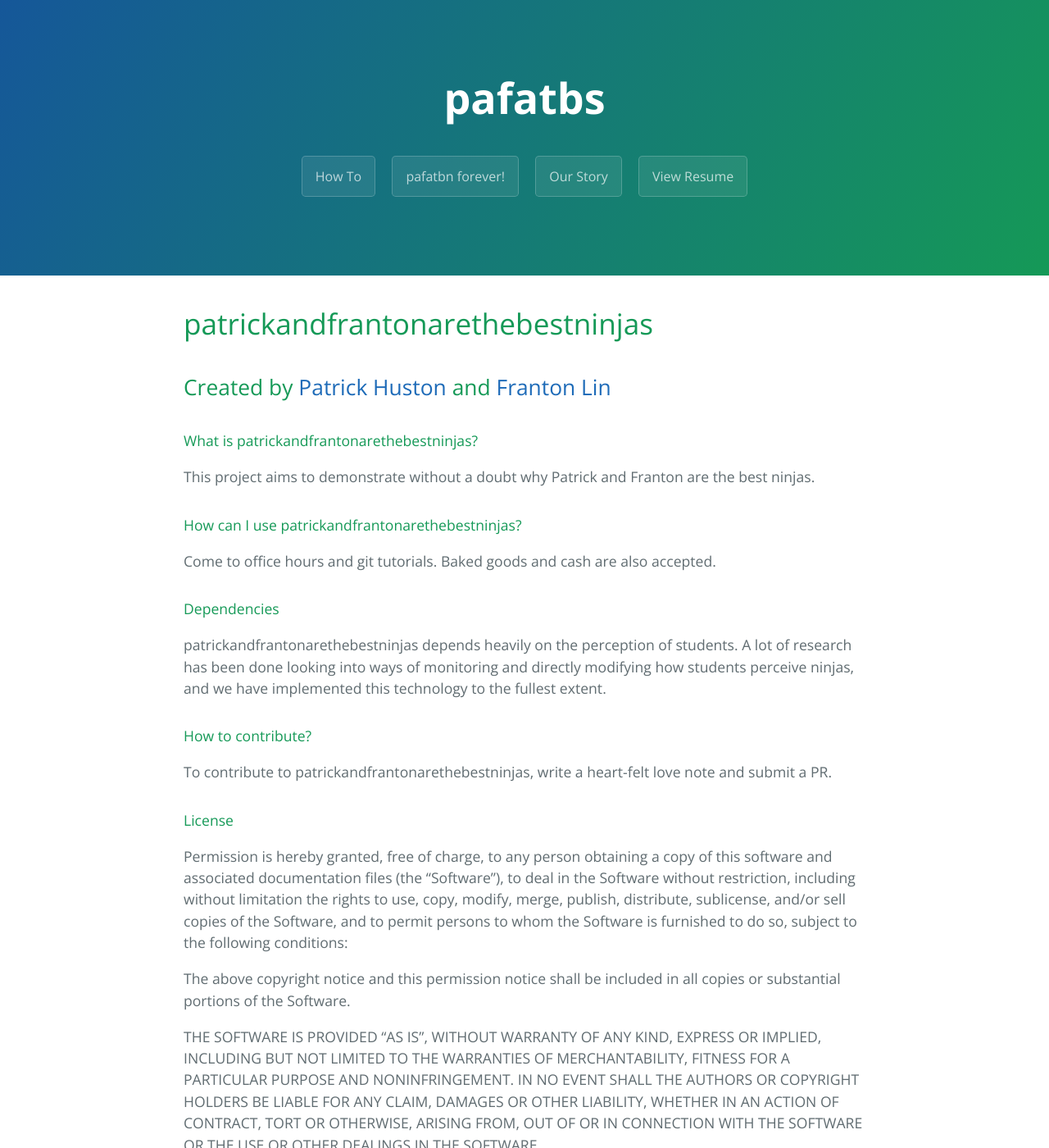
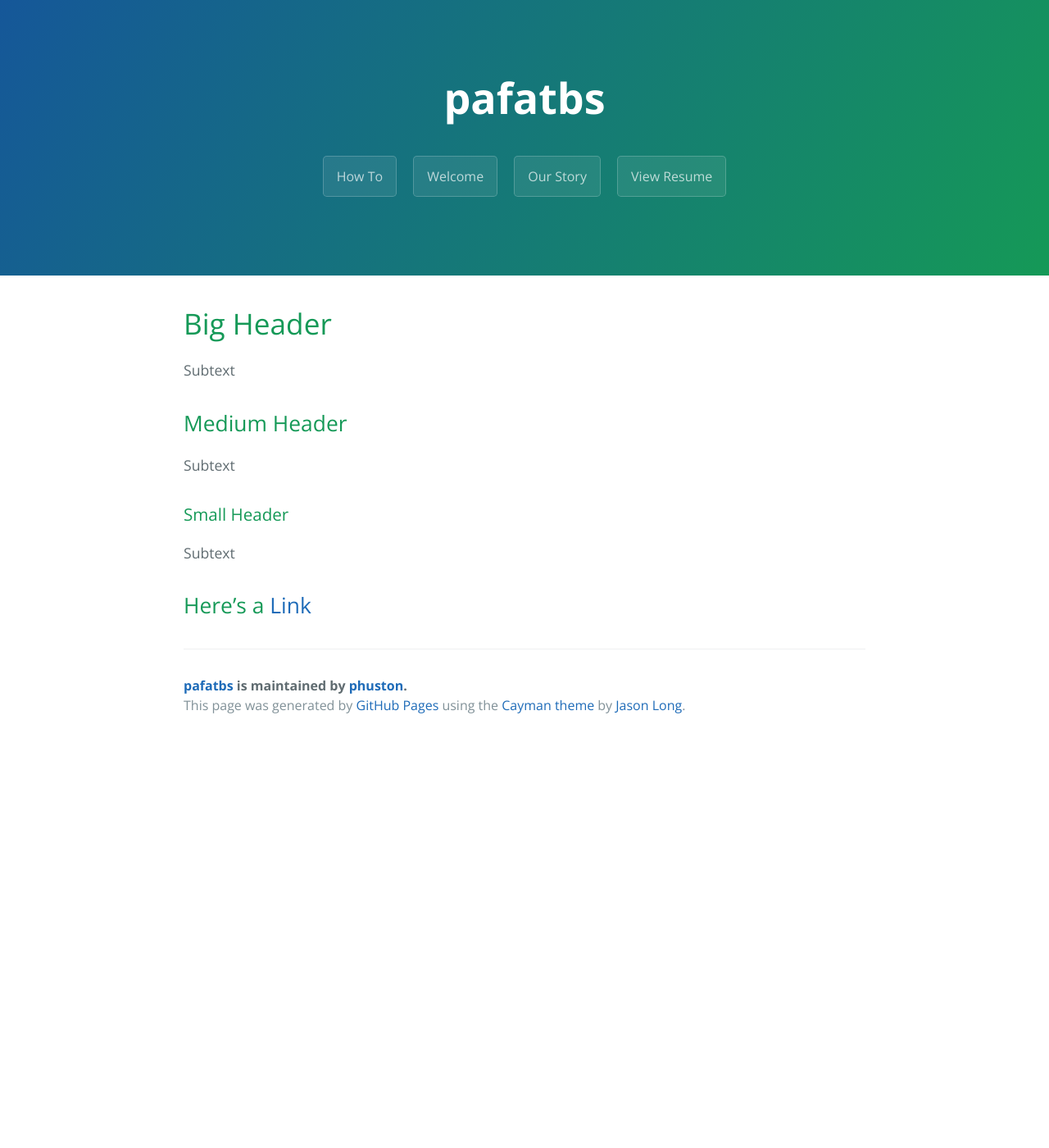
Before and after one commit to mse63/mse63.github.io, a Jekyll site: the page built from index.md, in a window 1280 px wide and 1400 px high. Shown: the whole window at 82% size. Built offline with Jekyll 4.4.1, drawn with Linux system fonts in a browser that asks for light colours; some of the changed text lies outside the part shown.

Commit message:
Update index.md

```diff
--- a/index.md
+++ b/index.md
@@ -1,29 +1,16 @@
 ---
-title: pafatbn forever!
+title: Welcome
 layout: template
 filename: index
 ---
 
-# patrickandfrantonarethebestninjas
+# Big Header
+Subtext
 
-## Created by [Patrick Huston](http://www.patrickhuston.com/) and [Franton Lin](frantonlin.com)
+## Medium Header
+Subtext
 
-#### What is patrickandfrantonarethebestninjas?
-This project aims to demonstrate without a doubt why Patrick and Franton are the best ninjas.
+### Small Header
+Subtext
 
-#### How can I use patrickandfrantonarethebestninjas?
-Come to office hours and git tutorials. Baked goods and cash are also accepted.
-
-#### Dependencies
-patrickandfrantonarethebestninjas depends heavily on the perception of students. A lot of research has been done looking into ways of monitoring and directly modifying how students perceive ninjas, and we have implemented this technology to the fullest extent.
-
-#### How to contribute?
-To contribute to patrickandfrantonarethebestninjas, write a heart-felt love note and submit a PR.
-
-#### License
-
-Permission is hereby granted, free of charge, to any person obtaining a copy of this software and associated documentation files (the "Software"), to deal in the Software without restriction, including without limitation the rights to use, copy, modify, merge, publish, distribute, sublicense, and/or sell copies of the Software, and to permit persons to whom the Software is furnished to do so, subject to the following conditions:
-
-The above copyright notice and this permission notice shall be included in all copies or substantial portions of the Software.
-
-THE SOFTWARE IS PROVIDED "AS IS", WITHOUT WARRANTY OF ANY KIND, EXPRESS OR IMPLIED, INCLUDING BUT NOT LIMITED TO THE WARRANTIES OF MERCHANTABILITY, FITNESS FOR A PARTICULAR PURPOSE AND NONINFRINGEMENT. IN NO EVENT SHALL THE AUTHORS OR COPYRIGHT HOLDERS BE LIABLE FOR ANY CLAIM, DAMAGES OR OTHER LIABILITY, WHETHER IN AN ACTION OF CONTRACT, TORT OR OTHERWISE, ARISING FROM, OUT OF OR IN CONNECTION WITH THE SOFTWARE OR THE USE OR OTHER DEALINGS IN THE SOFTWARE.
+## Here's a [Link](http://www.neverssl.com/)
```
